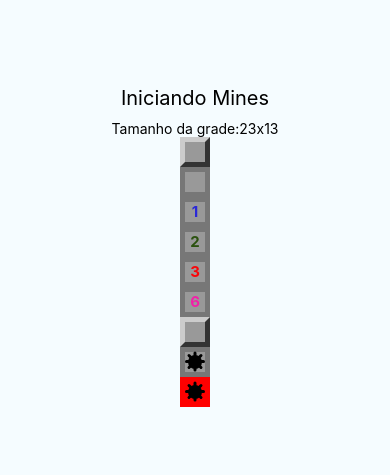
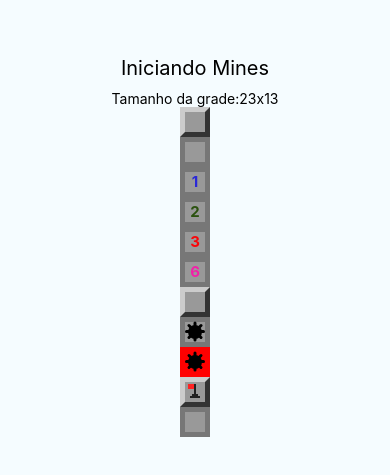
Before and after one commit to luizmantuano/Mines, a React Native app: screen / in a window 390 px wide. Shown: the part 181-656 px from the top of the page. Built offline with nearby package versions, Linux system fonts and the light colour scheme.

Commit message:
feat: "Update"

```diff
--- a/App.js
+++ b/App.js
@@ -22,6 +22,8 @@ export default class App extends Component {
         <Field mined/>
         <Field mined opened/>
         <Field mined opened exploded/>
+        <Field flagged/>
+        <Field flagged opened/>
 
 
       </View>
--- a/src/components/Field.js
+++ b/src/components/Field.js
@@ -3,14 +3,16 @@ import React from 'react';
 
 import params from '../params';
 import Mine from './Mine';
+import Flag from './Flag';
 
 export default props => {
-  const {mined, opened, nearMines, exploded} = props;
+  const {mined, opened, nearMines, exploded, flagged} = props;
 
   const styleField = [styles.field];
   if (opened) styleField.push(styles.opened);
   if (exploded) styleField.push(styles.exploded)
-  if (styleField.length === 1) styleField.push(styles.regular);
+  if (flagged) styleField.push(styles.flagged)
+  if (!opened && !exploded) styleField.push(styles.regular);
 
   let color = null;
   if (nearMines > 0) {
@@ -28,6 +30,7 @@ export default props => {
         false
       )}
       {mined && opened ? <Mine/> : false}
+      {flagged && !opened ? <Flag/> : false}
     </View>
   );
 };
```
